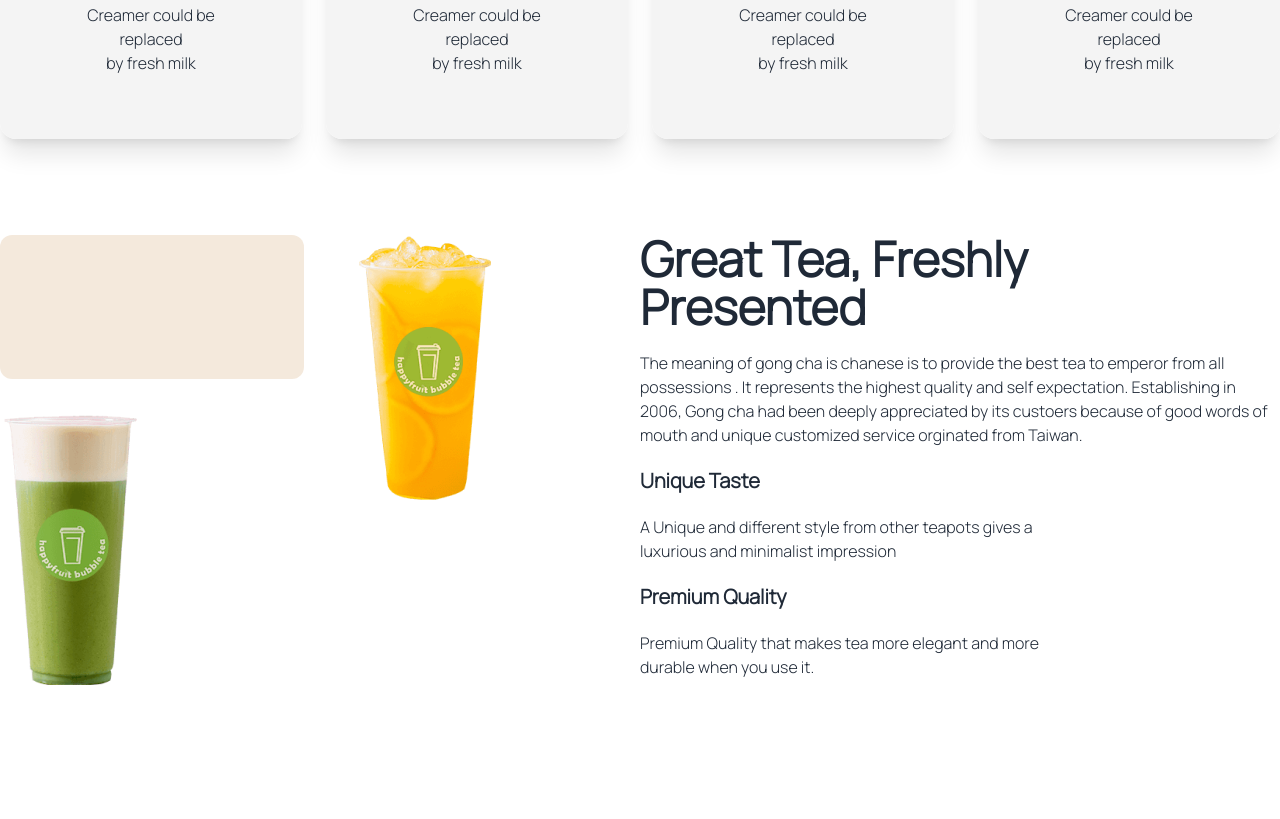
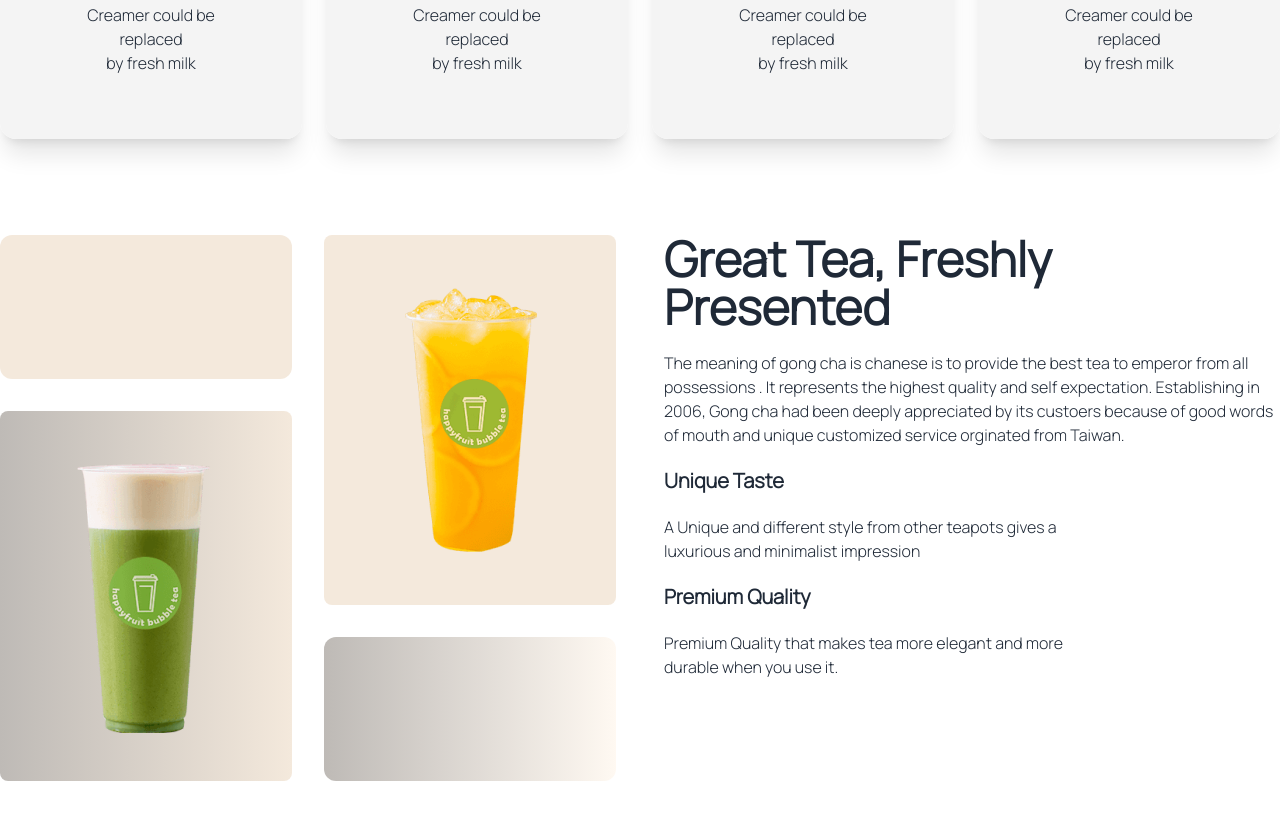
Before and after one commit to jannat709/tea-house, a plain HTML site: page images/index.html in a window 1280 px wide. Shown: the part 958-1777 px from the top of the page. Before the commit the page ends 1739 px from the top, so only its background shows below. Drawn offline with nearby package versions, Linux system fonts and the light colour scheme.

Commit message:
first commit

```diff
--- a/images/index.html
+++ b/images/index.html
@@ -125,14 +125,24 @@
           </div>
         </div>
       </section>
-      <section class="my-24 flex flex-col lg:flex-row">
+      <section class="my-24 flex gap-12 flex-col lg:flex-row">
         <div class="grid gap-8 grid-cols-1 md:grid-cols-2 flex-1">
           <div
             class="rounded-xl h-36 bg-gradient-to-r from-[#F4E9DC] to-[#F4E9DC]"
           ></div>
-          <div class="row-span-2"><img src="/images/fresh-1.png" alt="" /></div>
-          <div class="row-span-2"><img src="/images/fresh-2.png" alt="" /></div>
-          <div></div>
+          <div
+            class="row-span-2 bg-gradient-to-r from-[#F4E9DC] to-[#F4E9DC] rounded-lg px-8 py-12 flex justify-center items-center"
+          >
+            <img src="/images/fresh-1.png" alt="" />
+          </div>
+          <div
+            class="row-span-2 bg-gradient-to-r from-[#bebab6] to-[#F4E9DC] rounded-lg px-8 py-12 flex justify-center items-center"
+          >
+            <img src="/images/fresh-2.png" alt="" />
+          </div>
+          <div
+            class="rounded-xl h-36 bg-gradient-to-r from-[#bebab6] to-[#fff9f2]"
+          ></div>
         </div>
         <div class="space-y-5 flex-1">
           <h3 class="text-5xl font-extrabold">
```
